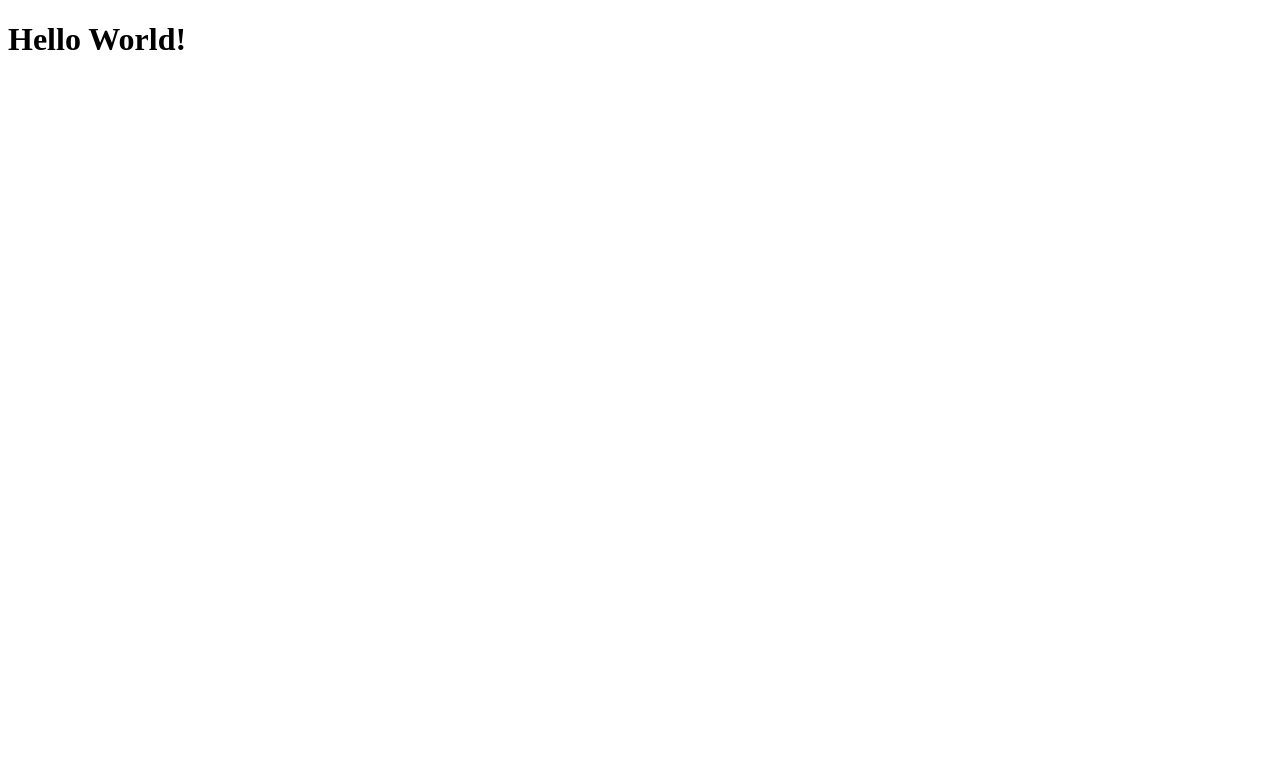
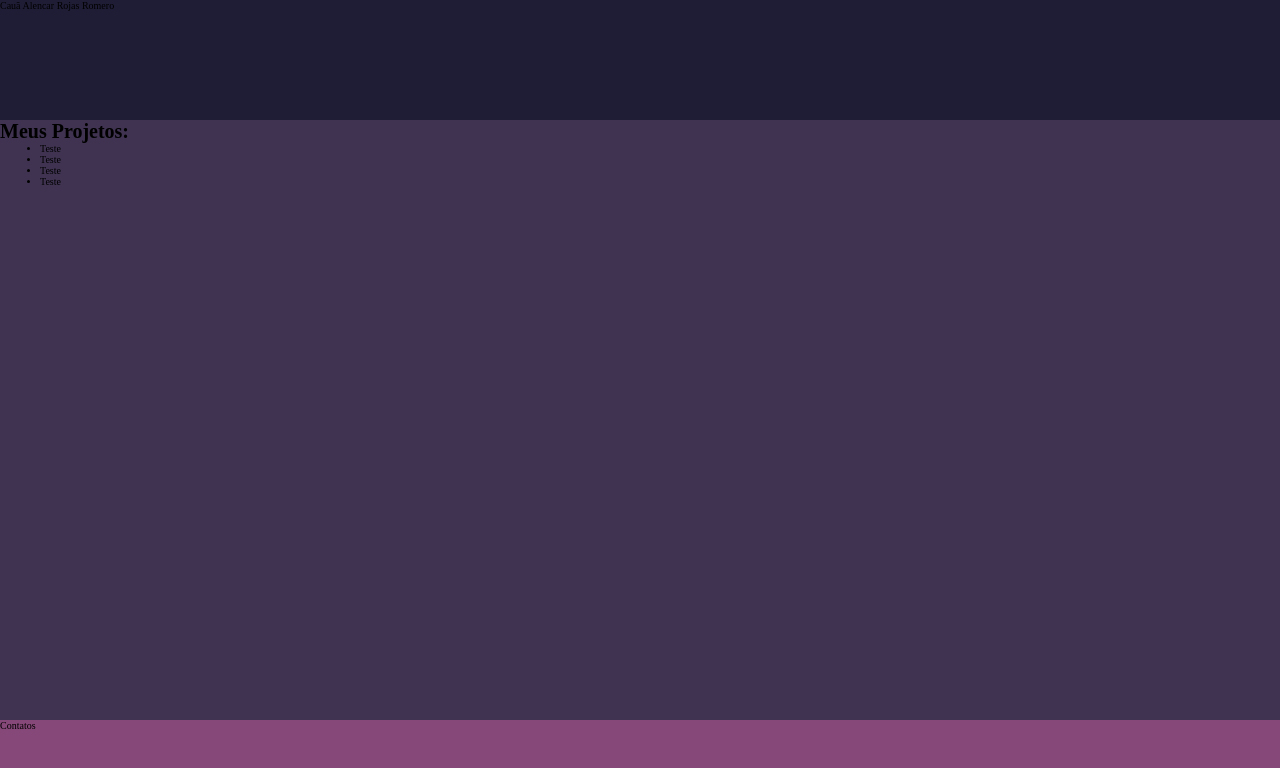
Before and after one commit to CauaRojas/CauaRojas.github.io, a React (Vite) app: page / in a window 1280 px wide. Shown: the top 768 px of the page. Built offline with nearby package versions, Linux system fonts and the light colour scheme.

Commit message:
adicionei o css basico

```diff
--- a/src/App.css
+++ b/src/App.css
@@ -4,3 +4,15 @@
 	--purple: #864879;
 	--soft-red: #e9a6a6;
 }
+header {
+	background-color: var(--dark);
+	height: 15%;
+}
+main {
+	background-color: var(--l-dark);
+	height: 75%;
+}
+footer {
+	background-color: var(--purple);
+	height: 10%;
+}
--- a/src/App.tsx
+++ b/src/App.tsx
@@ -2,7 +2,21 @@ import { useState } from 'react';
 import './App.css';
 
 function App() {
-	return <h1>Hello World!</h1>;
+	return (
+		<>
+			<header>Cauã Alencar Rojas Romero</header>
+			<main>
+				<h1>Meus Projetos:</h1>
+				<ul>
+					<li>Teste</li>
+					<li>Teste</li>
+					<li>Teste</li>
+					<li>Teste</li>
+				</ul>
+			</main>
+			<footer>Contatos</footer>
+		</>
+	);
 }
 
 export default App;
--- /dev/null
+++ b/src/main.css
@@ -0,0 +1,13 @@
+* {
+	margin: 0;
+}
+html {
+	font-size: 10px;
+	width: 100%;
+	height: 100%;
+}
+body,
+#root {
+	width: 100%;
+	height: 100%;
+}
--- a/src/main.tsx
+++ b/src/main.tsx
@@ -1,5 +1,6 @@
 import React from 'react';
 import ReactDOM from 'react-dom';
+import './main.css';
 import App from './App';
 
 ReactDOM.render(
```
